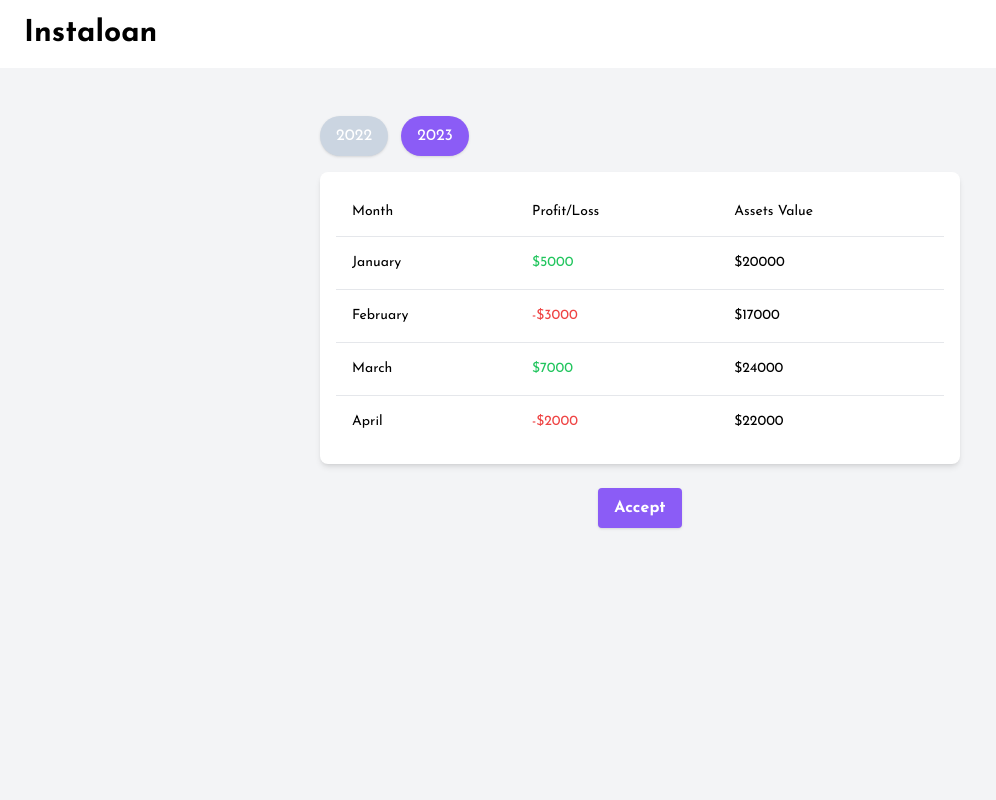
After one commit to nisanthchunduru/instaloan, a Flask app: page /loan_applications/balance_sheet in a window 1280 px wide. The commit adds this page. Shown: the whole page, without its empty margins (0-996 px from the left). Run offline with Flask 3, Linux system fonts and the light colour scheme; some libraries are stand-ins or nearby versions.

Commit message:
Add balance sheet and loan approval pages

```diff
--- a/app.py
+++ b/app.py
@@ -6,5 +6,17 @@ app = Flask(__name__)
 def home():
     return render_template('index.html')
 
+@app.route('/loan_applications/new')
+def new_loan_application():
+    return render_template('loan_applications/new.html')
+
+@app.route('/loan_applications/balance_sheet')
+def balance_sheet():
+    return render_template('loan_applications/balance_sheet/show.html')
+
+@app.route('/loan_applications/approved')
+def approved():
+    return render_template('loan_applications/approved/show.html')
+
 if __name__ == '__main__':
     app.run(debug=True)
--- /dev/null
+++ b/templates/loan_applications/balance_sheet/_table.html
@@ -0,0 +1,44 @@
+<table class="w-full caption-bottom text-sm">
+  <thead class="[&amp;_tr]:border-b">
+    <tr class="border-b transition-colors hover:bg-muted/50 data-[state=selected]:bg-muted">
+      <!-- <th class="h-12 px-4 text-left align-middle font-medium text-muted-foreground [&amp;:has([role=checkbox])]:pr-0">
+        Year
+      </th> -->
+      <th class="h-12 px-4 text-left align-middle font-medium text-muted-foreground [&amp;:has([role=checkbox])]:pr-0">
+        Month
+      </th>
+      <th class="h-12 px-4 text-left align-middle font-medium text-muted-foreground [&amp;:has([role=checkbox])]:pr-0">
+        Profit/Loss
+      </th>
+      <th class="h-12 px-4 text-left align-middle font-medium text-muted-foreground [&amp;:has([role=checkbox])]:pr-0">
+        Assets Value
+      </th>
+    </tr>
+  </thead>
+  <tbody class="[&amp;_tr:last-child]:border-0">
+    <tr class="border-b transition-colors hover:bg-muted/50 data-[state=selected]:bg-muted">
+      <!-- <td class="p-4 align-middle [&amp;:has([role=checkbox])]:pr-0">2023</td> -->
+      <td class="p-4 align-middle [&amp;:has([role=checkbox])]:pr-0">January</td>
+      <td class="p-4 align-middle [&amp;:has([role=checkbox])]:pr-0 text-green-500">$5000</td>
+      <td class="p-4 align-middle [&amp;:has([role=checkbox])]:pr-0">$20000</td>
+    </tr>
+    <tr class="border-b transition-colors hover:bg-muted/50 data-[state=selected]:bg-muted">
+      <!-- <td class="p-4 align-middle [&amp;:has([role=checkbox])]:pr-0">2023</td> -->
+      <td class="p-4 align-middle [&amp;:has([role=checkbox])]:pr-0">February</td>
+      <td class="p-4 align-middle [&amp;:has([role=checkbox])]:pr-0 text-red-500">-$3000</td>
+      <td class="p-4 align-middle [&amp;:has([role=checkbox])]:pr-0">$17000</td>
+    </tr>
+    <tr class="border-b transition-colors hover:bg-muted/50 data-[state=selected]:bg-muted">
+      <!-- <td class="p-4 align-middle [&amp;:has([role=checkbox])]:pr-0">2023</td> -->
+      <td class="p-4 align-middle [&amp;:has([role=checkbox])]:pr-0">March</td>
+      <td class="p-4 align-middle [&amp;:has([role=checkbox])]:pr-0 text-green-500">$7000</td>
+      <td class="p-4 align-middle [&amp;:has([role=checkbox])]:pr-0">$24000</td>
+    </tr>
+    <tr class="border-b transition-colors hover:bg-muted/50 data-[state=selected]:bg-muted">
+      <!-- <td class="p-4 align-middle [&amp;:has([role=checkbox])]:pr-0">2023</td> -->
+      <td class="p-4 align-middle [&amp;:has([role=checkbox])]:pr-0">April</td>
+      <td class="p-4 align-middle [&amp;:has([role=checkbox])]:pr-0 text-red-500">-$2000</td>
+      <td class="p-4 align-middle [&amp;:has([role=checkbox])]:pr-0">$22000</td>
+    </tr>
+  </tbody>
+</table>
--- /dev/null
+++ b/templates/loan_applications/balance_sheet/show.html
@@ -0,0 +1,38 @@
+<html>
+  <head>
+    {% include 'head.html' %}
+  </head>
+
+  <body>
+    <nav class="bg-white pl-6 pt-4 pb-4">
+      <h3 class="text-3xl font-bold">Instaloan</h3>
+    </nav>
+
+    <div class="flex flex-wrap justify-center mt-12">
+      <div class="basis-1/2">
+        <button class="bg-slate-300 hover:bg-violet-700 text-white py-2 px-4 rounded-full shadow focus:outline-none focus:shadow-outline mr-2" type="button">
+          2022
+        </button>
+        <button class="bg-violet-500 hover:bg-violet-700 text-white py-2 px-4 rounded-full shadow focus:outline-none focus:shadow-outline" type="button">
+          2023
+        </button>
+      </div>
+    </div>
+
+    <div class="flex flex-wrap justify-center">
+      <div class="mt-4 p-4 bg-white shadow-md rounded-lg basis-1/2">
+        <div class="relative w-full overflow-auto">
+          {% include 'loan_applications/balance_sheet/_table.html' %}
+        </div>
+      </div>
+    </div>
+
+    <div class="flex flex-wrap justify-center mt-6">
+      <a href="/loan_applications/approved">
+        <button class="bg-violet-500 hover:bg-violet-700 text-white font-bold py-2 px-4 rounded shadow focus:outline-none focus:shadow-outline" type="button">
+          Accept
+        </button>
+      </a>
+    </div>
+  </body>
+</html>
```
Also changed, not shown: templates/loan_applications/approved/show.html (added, +16 -0 lines), templates/loan_applications/new.html (+8 -5 lines).
